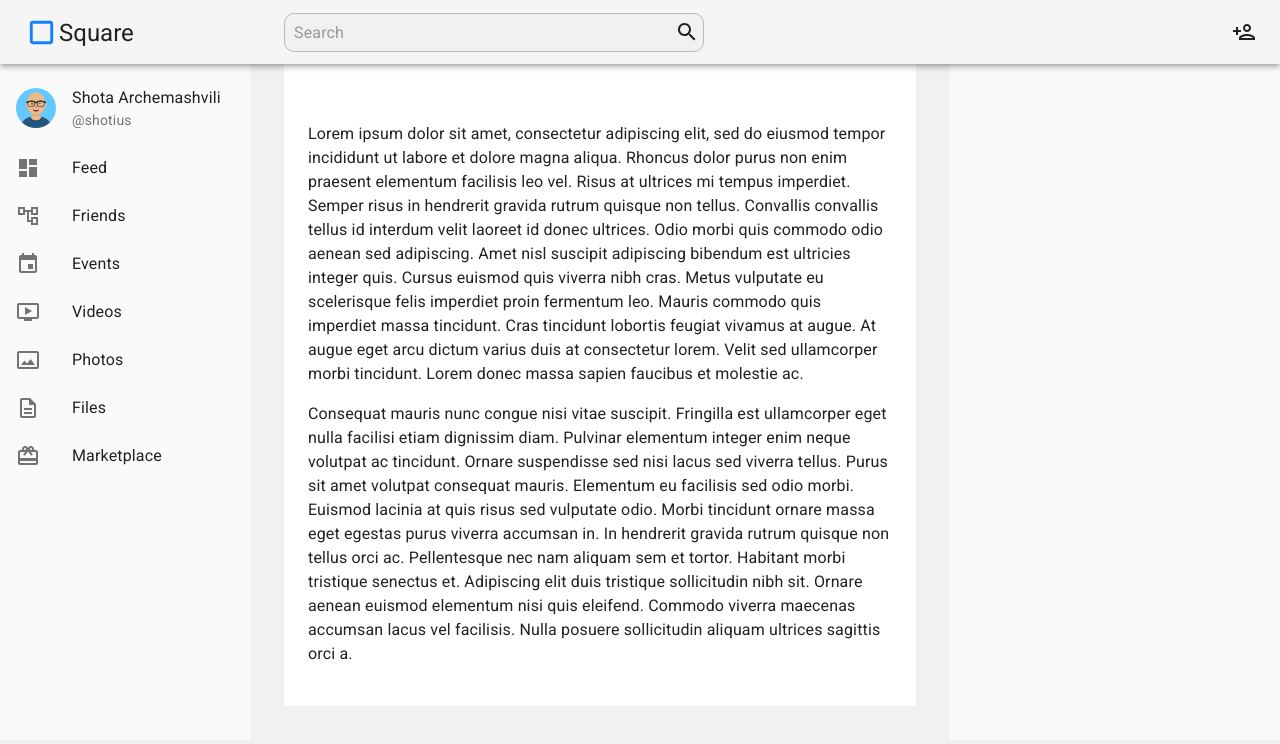
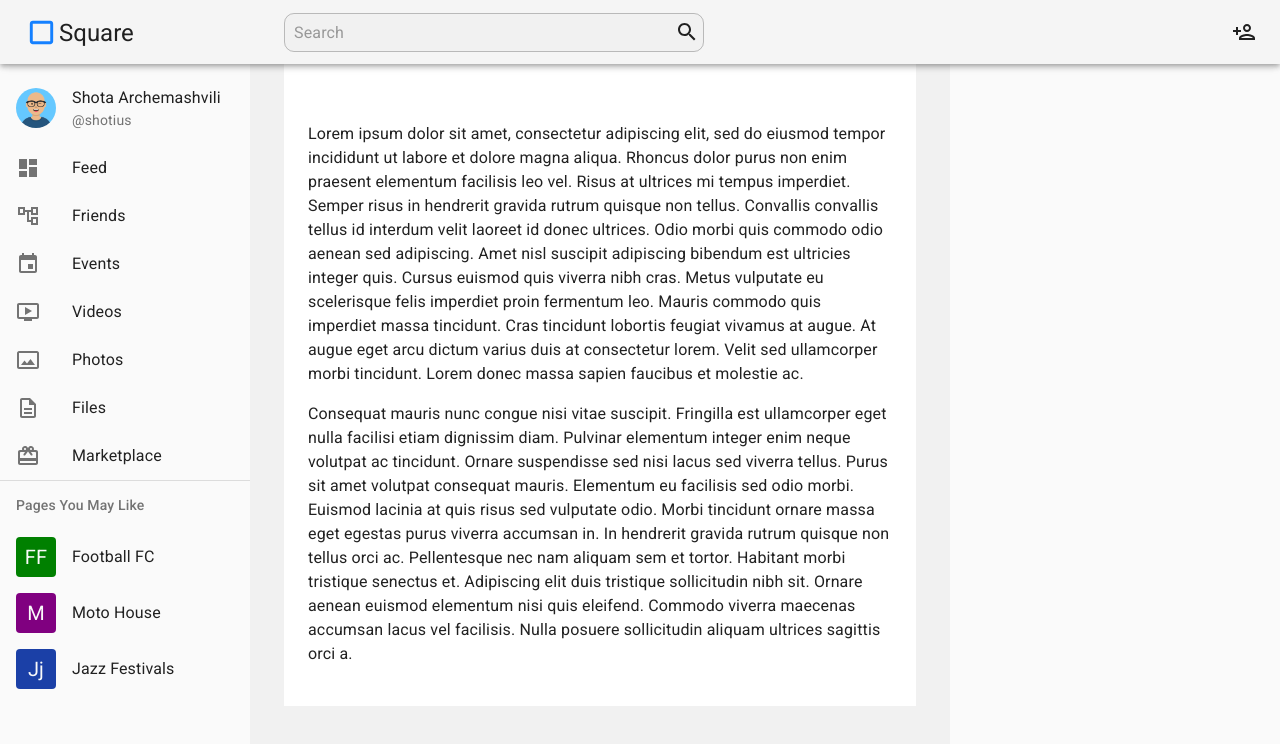
Before and after one commit to VanoAkofashvili/node_react_social_media, a React (Create React App) app in the folder frontend/: page / in a window 1280 px wide. Shown: the top 744 px of the page. Built offline with nearby package versions, Linux system fonts and the light colour scheme.

Commit message:
added pages yuo may like

```diff
--- a/frontend/src/App.tsx
+++ b/frontend/src/App.tsx
@@ -9,6 +9,7 @@ const useStyles = makeStyles((theme: Theme) =>
   createStyles({
     root: {
       display: 'flex',
+      // width: "800px"
     }
   }),
 );
--- a/frontend/src/components/Sidebar/index.tsx
+++ b/frontend/src/components/Sidebar/index.tsx
@@ -6,6 +6,8 @@ import {
   ListItem,
   ListItemAvatar,
   Box,
+  Divider,
+  ListSubheader
 } from "@material-ui/core";
 import { ListItemText, Toolbar } from "@material-ui/core";
 import DashboardIcon from "@material-ui/icons/Dashboard";
@@ -24,17 +26,24 @@ import clsx from "clsx";
 
 const useStyles = makeStyles((theme: Theme) =>
   createStyles({
-    appBar: {
-      zIndex: theme.zIndex.drawer + 1,
-    },
     drawer: {
       width: sideWrapperWidth,
       flexShrink: 0,
+      height: "100vh",
       display: "none",
     },
     drawerClose: {
       display: "block"
     },
+    FF: {
+      backgroundColor: 'green'
+    },
+    MH: {
+      backgroundColor: "purple"
+    },
+    JF: {
+      backgroundColor: '#1b40a7'
+    }
   })
 );
 
@@ -94,6 +103,33 @@ export default function Sidebar() {
           </ListItemIcon>
           <ListItemText primary="Marketplace" />
         </ListItem>
+        <Divider />
+        {/* pages you may lika */}
+        <ListSubheader>Pages You May Like</ListSubheader>
+        <ListItem button>
+            <ListItemAvatar>
+              <Avatar variant="rounded" className={classes.FF}>
+                FF
+              </Avatar>
+            </ListItemAvatar>
+            <ListItemText primary="Football FC" />
+        </ListItem>
+        <ListItem button>
+          <ListItemAvatar>
+            <Avatar variant="rounded" className={classes.MH} >
+              M
+            </Avatar>
+          </ListItemAvatar>
+          <ListItemText primary="Moto House"/>
+        </ListItem>
+        <ListItem button>
+          <ListItemAvatar>
+            <Avatar variant="rounded" className={classes.JF} >
+              Jj
+            </Avatar>
+          </ListItemAvatar>
+          <ListItemText primary="Jazz Festivals"/>
+        </ListItem>
       </List>
     </Box>
   );
```
